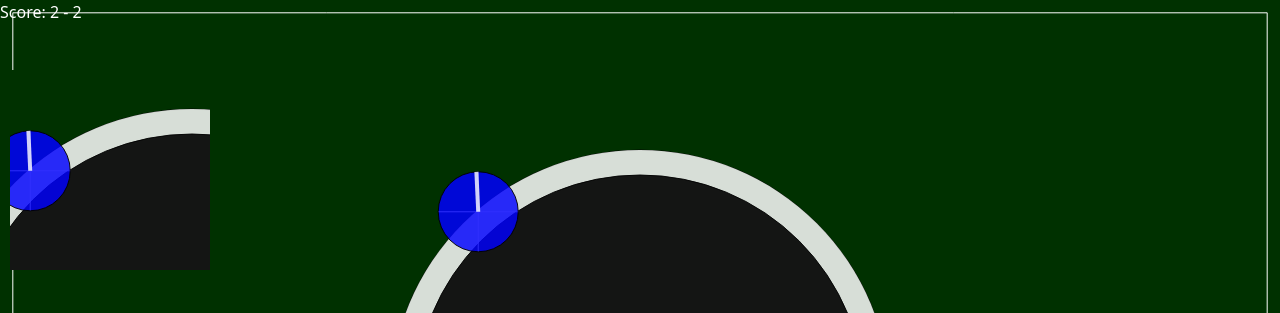
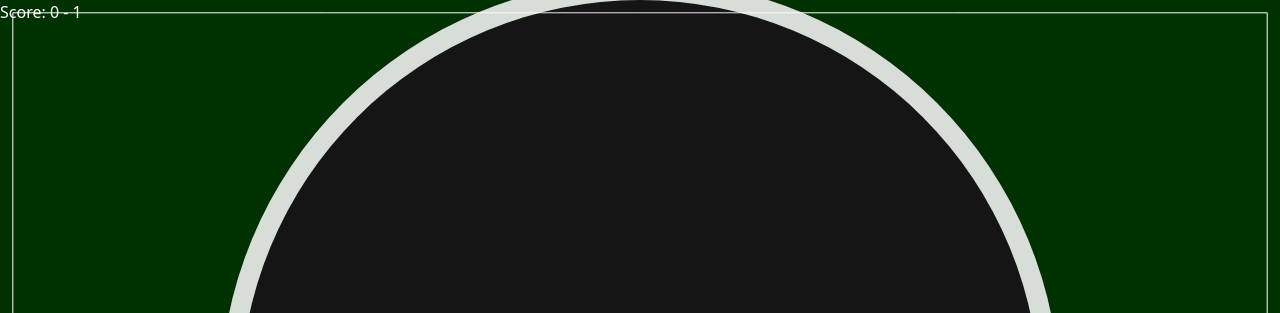
Before and after one commit to santiHerranz/SumoFighters, a plain HTML site: page index.html in a window 1280 px wide. Shown: the top 313 px of the page. Drawn offline with nearby package versions, Linux system fonts and the light colour scheme.

Commit message:
Yuko point

```diff
--- a/app.js
+++ b/app.js
@@ -32,7 +32,7 @@ const GAME_STATUS = {
 	GAME_RUNNING: 10,
 	GAME_GOAL: 20,
 	GAME_TIMEOVER: 90,
-	GAME_OVER: 100
+	ROUND_OVER: 100
 };
 
 let gameStatus = GAME_STATUS.GAME_INIT;
@@ -60,16 +60,17 @@ function prepare() {
 
 
 	// tatami
-	tatami = new Tatami(width / 2, height / 2);
-	tatami.radius = 225;
+	tatami = new Tatami(width / 2, height / 2, 400);
 	tatami.bgcolor = "rgb(0,0,0,1)";
 
+	let playerSize = 40;
+
 	// player A
-	player_A = new Player(width * 5 / 12, height / 2);
+	player_A = new Player(width * 5 / 12, height / 2, playerSize);
 	player_A.bgcolor = "rgb(0,0,255,0.9)";
 
 	// player B
-	player_B = new Player(width * 7 / 12, height / 2);
+	player_B = new Player(width * 7 / 12, height / 2, playerSize);
 	player_B.bgcolor = "rgb(255,0,0,0.9)";
 
 	player_A.walls.forEach(wall => {
@@ -112,6 +113,9 @@ function init() {
 	setInitPosition();
 
 	modalEl.style.display = 'none';
+	yukonA.style.display = 'none';
+	yukonB.style.display = 'none';
+
 
 	setTimeout(() => {
 		gameStatus = GAME_STATUS.GAME_RUNNING;
@@ -220,13 +224,13 @@ function step() {
 		player_A.step();
 		player_B.step();
 
+		if (checkTatamiLimits(player_B,tatami)) {
+			score_A += 1;
+			scoreGoal("A");
+		}
 		if (checkTatamiLimits(player_A,tatami)) {
 			score_B += 1;
-			scoreGoal();
-		}
-		if (checkTatamiLimits(player_B,tatami)) {
-			score_A += 1;
-			scoreGoal();
+			scoreGoal("B");
 		}
 
 	}
@@ -240,7 +244,7 @@ function drive(player) {
 
 	for (let ray of player.vision) {
 		if (ray.point != null) {
-			if (ray.distance < 400  ) {
+			if (ray.distance < tatami.radius  ) {
 
 				autoSpeed += 1+(Math.random()-0.5)*0.2;
 
@@ -255,6 +259,8 @@ function drive(player) {
 					autoRot += Math.PI/180*giro*.1;
 
 			}
+		} else {
+			autoSpeed -= 5;
 		}
 	}
 
@@ -311,9 +317,10 @@ function draw() {
 	player_A.draw()
 	player_B.draw()
 
-	var imgSize = 200;
-	var imgData = ctx.getImageData(player_A.pos.x - imgSize * 1 / 10, player_A.pos.y - imgSize * 1 / 2, imgSize, imgSize);
-	ctx.putImageData(imgData, 10, 70);
+	// CAMERA VIEW
+	// var imgSize = 200;
+	// var imgData = ctx.getImageData(player_A.pos.x - imgSize * 1 / 10, player_A.pos.y - imgSize * 1 / 2, imgSize, imgSize);
+	// ctx.putImageData(imgData, 10, 70);
 
 	scoreEl.innerHTML = score_A + ' - ' + score_B;
 }
@@ -322,22 +329,26 @@ function checkTatamiLimits(player, tatami) {
 	return !tatami.collide(player);
 }
 
-function scoreGoal() {
+function scoreGoal(yukon) {
 	gameStatus = GAME_STATUS.GAME_GOAL;
-	gameBtn.innerHTML = 'Continue game';
-	scoreBigEl.innerHTML = score_A + ' - ' + score_B;
+
+	scoreABigEl.innerHTML = score_A;
+	scoreBBigEl.innerHTML = score_B;
+
+	if (yukon == "A")
+	yukonA.style.display = 'flex';
+	if (yukon == "B")
+	yukonB.style.display = 'flex';
+
+	gameBtn.innerHTML = 'Next round';
 	modalEl.style.display = 'flex';
 
 	setTimeout(() => {
 		gameBtn.click();
-	}, 1000);
+	}, 3000);
 }
 
-function gameOver() {
-	gameStatus = GAME_STATUS.GAME_OVER;
-	scoreBigEl.innerHTML = score_A + ' - ' + score_B;
-	modalEl.style.display = 'flex';
-}
+
 
 gameBtn.addEventListener('click', () => {
 
--- a/index.html
+++ b/index.html
@@ -1,15 +1,15 @@
-
-
-
 <!DOCTYPE html>
 <html>
+
 <head>
   <title>B A S I C - SUMO ROBOT BATTLE</title>
   <meta charset="UTF-8" />
   <link href="https://unpkg.com/tailwindcss@^1.0/dist/tailwind.min.css" rel="stylesheet">
-    <style>body {
+  <style>
+    body {
       margin: 0;
-    } </style>
+    }
+  </style>
 </head>
 
 <body>
@@ -19,12 +19,34 @@
   </div>
 
 
-    <div class="fixed inset-0 flex items-center justify-center" id="modalEl">
-      <div class="bg-white max-w-md w-full p-6 text-center">
-        <h1 class="text-4xl font-bold leading-none" id="scoreBigEl">0</h1>
+  <div class="fixed inset-0 flex items-center justify-center rounded-lg" id="modalEl">
+    <div class="bg-white border-gray-300 max-w-md w-full p-6 text-center rounded-lg">
+      <h1 class="text-4xl font-bold leading-none p-8 text-white">
+
+        <span class="relative inline-flex rounded-md shadow-sm">
+          <span class="bg-blue-600 p-4 rounded-lg" id="scoreABigEl"></span>
+          <span id="yukonA" class="flex absolute  h-5 w-5 top-0 right-0 -mt-1 -mr-1">
+            <span class="animate-ping absolute inline-flex h-full w-full rounded-full bg-pink-400 opacity-75"></span>
+            <span class="relative inline-flex rounded-full h-5 w-5 bg-pink-500"></span>
+          </span>
+
+        </span>
+        <span class="text-black"> vs</span>
+        <span class="relative inline-flex rounded-md shadow-sm">
+
+          <span class="bg-red-600 p-4 rounded-lg" id="scoreBBigEl"></span>
+          <span id="yukonB" class="flex absolute  h-5 w-5 top-0 right-0 -mt-1 -mr-1">
+            <span class="animate-ping absolute inline-flex h-full w-full rounded-full bg-pink-400 opacity-75"></span>
+            <span class="relative inline-flex rounded-full h-5 w-5 bg-pink-500"></span>
+          </span>
+
+        </span>
+
+
+      </h1>
       <p class="text-sm text-gray-700 mb-4">Points</p>
       <div>
-          <button class="bg-blue-500 text-white w-full py-3 rounded-full" id="gameBtn">Start game</button>
+        <button class="button bg-green-500 text-white w-full py-3 rounded-full" id="gameBtn">Start game</button>
       </div>
     </div>
   </div>
@@ -40,4 +62,5 @@
   <script src="app.js"></script>
 
 </body>
+
 </html>
--- a/player.js
+++ b/player.js
@@ -1,16 +1,17 @@
 
 
 class Player {
-	constructor(x, y) {
+	constructor(x, y, r) {
 
 		this.bgcolor = "white";
 		this.color = "black";
-		this.radius = 40;
+		this.radius = r;
 
 		this.vx = 0;
 		this.vy = 0;
 
 		this.health = 100;
+		this.energy = 100;
 
 		this.clicked = false;
 		this.inCollision = false;
@@ -106,6 +107,9 @@ class Player {
 	}
 
 	rotate(angle) {
+
+		this.energy -= 0.1;
+
 		this.heading += angle;
 		let index = 0;
 		for (let a = -this.fieldOfView / 2; a <= this.fieldOfView / 2; a += this.rayCount) {
@@ -118,11 +122,15 @@ class Player {
 	}
 
 	move(amt) {
+		this.energy -= 0.1;
+
 		const vel = Vector.fromAngle(this.heading, amt);
 		this.pos.add(vel);
 	}
 
 	sideMove(amt) {
+		this.energy -= 0.1;
+
 		const vel = Vector.fromAngle(this.heading + Math.PI / 2, amt);
 		this.pos.add(vel);
 	}
--- a/tatami.js
+++ b/tatami.js
@@ -1,14 +1,15 @@
 
 
 class Tatami {
-	constructor(x,y) {
+	constructor(x,y,r) {
 
 		this.bgcolor = "white";
 		this.color = "yellow";
 
 		this.pos = createVector(x, y);
 
-		this.radius = 10;
+		this.radius = r;
+		this.border = 20;
 
 		this.vx = 0;
 		this.vy = 0;
@@ -31,25 +32,19 @@ class Tatami {
 
 	draw() {
 
+		ctx.fillStyle = "rgb(255,255,255,0.9)";
 		ctx.globalAlpha = 0.9;
 		ctx.beginPath();
-		ctx.strokeStyle = "rgb(0,0,0,0.9)";
-		ctx.arc(width/2, height/2, 250,0,2*Math.PI);
+		ctx.arc(this.pos.x, this.pos.y, this.radius+this.border,0,2*Math.PI);
 		ctx.closePath();
-		ctx.stroke();
-		ctx.fillStyle = "rgb(255,255,255,0.9)";
 		ctx.fill();
 
-		ctx.strokeStyle = this.color;
+		ctx.strokeStyle = this.bgcolor;
+		ctx.fillStyle = this.bgcolor;
 
 		ctx.beginPath();
-
-
-		ctx.strokeStyle = this.bgcolor;
 		ctx.arc(this.pos.x, this.pos.y, this.radius, 0, 2 * Math.PI);
-		ctx.stroke();
-
-		ctx.fillStyle = this.bgcolor;
+		ctx.closePath();
 		ctx.fill();
 
 
```
Lines whose indentation alone changed are shown as unchanged.
